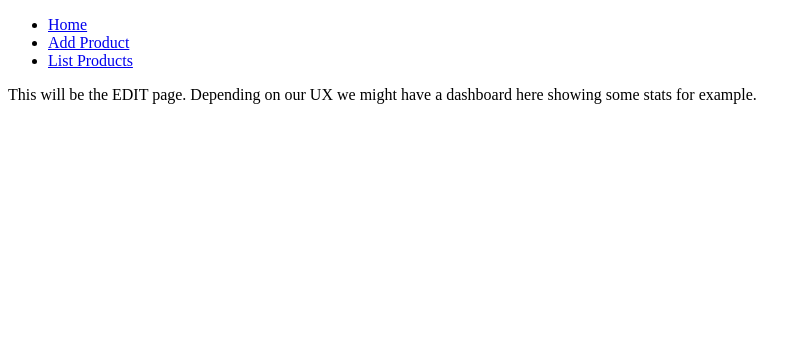
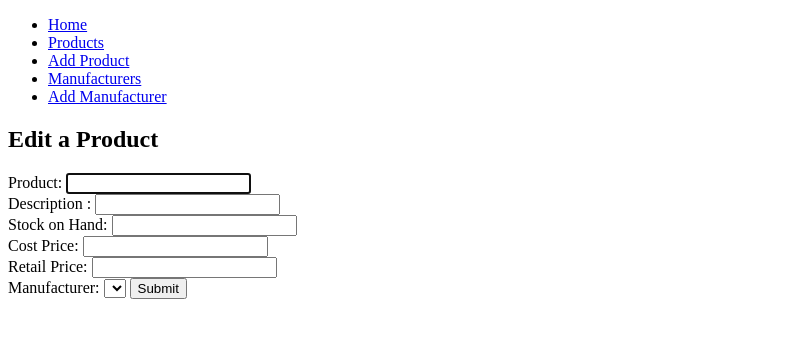
Before and after one commit to MarMel197/Python_and_Flask_Solo_Project, a Flask app: template project_1/shop/templates/products/edit.html in a window 1280 px wide. Shown: the top 338 px of the page, without its empty margins (0-811 px from the left). Run offline with Flask 2, Linux system fonts and the light colour scheme; the template is opened without the code that fills it, so the values that code supplies are empty.

Commit message:
Edit product working

```diff
--- a/project_1/shop/app.py
+++ b/project_1/shop/app.py
@@ -1,12 +1,12 @@
 from flask import Flask, render_template
 
 from controllers.product_controller import products_blueprint
-# from controllers.manufacturer_controller import manufacturer_blueprint
+from controllers.manufacturer_controller import manufacturers_blueprint
 
 app = Flask(__name__)
 
 app.register_blueprint(products_blueprint)
-# app.register_blueprint(manufacturers_blueprint)
+app.register_blueprint(manufacturers_blueprint)
 
 @app.route('/')
 def home():
--- a/project_1/shop/repositories/product_repository.py
+++ b/project_1/shop/repositories/product_repository.py
@@ -12,7 +12,7 @@ def select_all():
 
     for row in results:
         manufacturer = manufacturer_repository.select(row['manufacturers_id'])
-        product = Product(row['product_name'], row['product_description'], row['stock_on_hand'], row['item_cost'], row['item_sell'], row['id'] )
+        product = Product(row['product_name'], row['product_description'], row['stock_on_hand'], row['item_cost'], row['item_sell'], manufacturer,row['id'])
         products.append(product)
     return products
 
@@ -23,7 +23,7 @@ def select(id):
     result = run_sql(sql, values)[0]
 
     if result is not None:
-        product = Product(result['product_name'], result['product_description'], result['stock_on_hand'], result['cost_price'], result['sell_price'], result['id'])
+        product = Product(result['product_name'], result['product_description'], result['stock_on_hand'], result['item_cost'], result['item_sell'], result['id'])
     return product
 
 def save(product):
--- a/project_1/shop/templates/base.html
+++ b/project_1/shop/templates/base.html
@@ -12,8 +12,10 @@
     <nav>
         <ul class="menu">
             <li><a href="/">Home</a></li>
+            <li><a href="/products">Products</a></li>
             <li><a href="/products/new">Add Product</a></li>
-            <li><a href="/products">List Products</a></li>
+            <li><a href="/manufacturers">Manufacturers</a></li>
+            <li><a href="/manufacturers/new">Add Manufacturer</a></li>
 
         </ul>
     </nav>
--- a/project_1/shop/templates/index.html
+++ b/project_1/shop/templates/index.html
@@ -1,5 +1,5 @@
 {% extends "base.html" %}
 {% block content %}
-<h2>Products</h2>
+<h2>Inventory Home</h2>
 
 {% endblock %}
--- a/project_1/shop/templates/products/edit.html
+++ b/project_1/shop/templates/products/edit.html
@@ -1,4 +1,32 @@
-{% extends "base.html" %}
+{% extends 'base.html' %}
 {% block content %}
-This will be the EDIT page. Depending on our UX we might have a dashboard here showing some stats for example.
-{% endblock %}
+<h2>Edit a Product</h2>
+
+<form action='/products/{{ product.id}}' method='POST'>
+    <div>
+        <label for="product_name">Product:</label>
+        <input type="text" id="product_name" name="product_name" value="{{product.product_name}}" autofocus>
+    </div>
+    <div>
+        <label for="product_description">Description  :</label>
+        <input type="text" id="product_description" name="product_description" value="{{product.product_description}}">
+    </div>
+        <label for="stock_on_hand">Stock on Hand:</label>
+        <input type="number" id="stock_on_hand" name="stock_on_hand" value="{{product.stock_on_hand}}" required>
+    <div>
+        <label for="cost_price">Cost Price:</label>
+        <input type="number" min="0.01" step="any" id="cost_price" name="cost_price" value="{{product.cost_price}}">
+    </div>
+        <label for="sell_price">Retail Price:</label>
+        <input type="number" min=0.01 step="any" value=""id="sell_price" name="sell_price" value="{{product.sell_price}}">
+    <div>
+        <label for="manufacturer">Manufacturer:</label>
+        <select name="manufacturer_id" id="manufacturer">
+            {% for manufacturer in manufacturers %}
+                <option value="{{ manufacturer.id }}">{{ manufacturer.manufacturer_name }}</option>
+            {% endfor %}
+    </div>
+        </select>
+        <input type='submit'>
+</form>
+{% endblock content %}
--- a/project_1/shop/templates/products/index.html
+++ b/project_1/shop/templates/products/index.html
@@ -1,6 +1,6 @@
 {% extends "base.html" %}
 {% block content %}
-<h2>List Products</h2>
+<h2>Products</h2>
 {% for product in all_products %}
     <hr>
     <h4>{{product.product_name}}</h4>
@@ -9,6 +9,8 @@
     <h5>{{product.cost_price}}</h5>
     <h5>{{product.sell_price}}</h5>
 
+    <a href="/products/{{product.id}}/edit">Edit Product</a>
+
 {% endfor %}
 
 {% endblock %}
```
Also changed, not shown: project_1/shop/controllers/manufacturer_controller.py (+64 -0 lines), project_1/shop/controllers/product_controller.py (+4 -12 lines), project_1/shop/templates/manufacturers/index.html (added, +10 -0 lines), project_1/shop/templates/manufacturers/new.html (added, +16 -0 lines), project_1/shop/templates/products/new.html (+4 -12 lines), project_1/shop/templates/manufacturers/edit.html (added).
